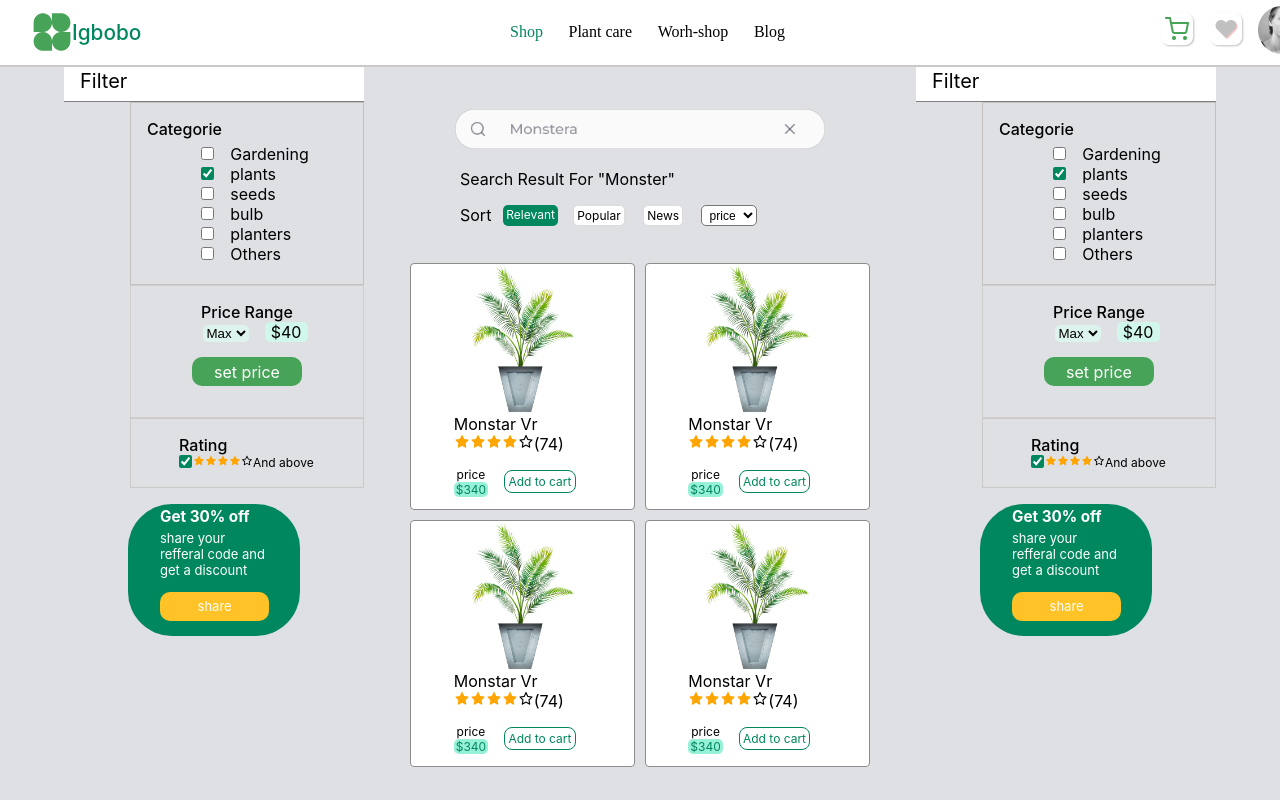
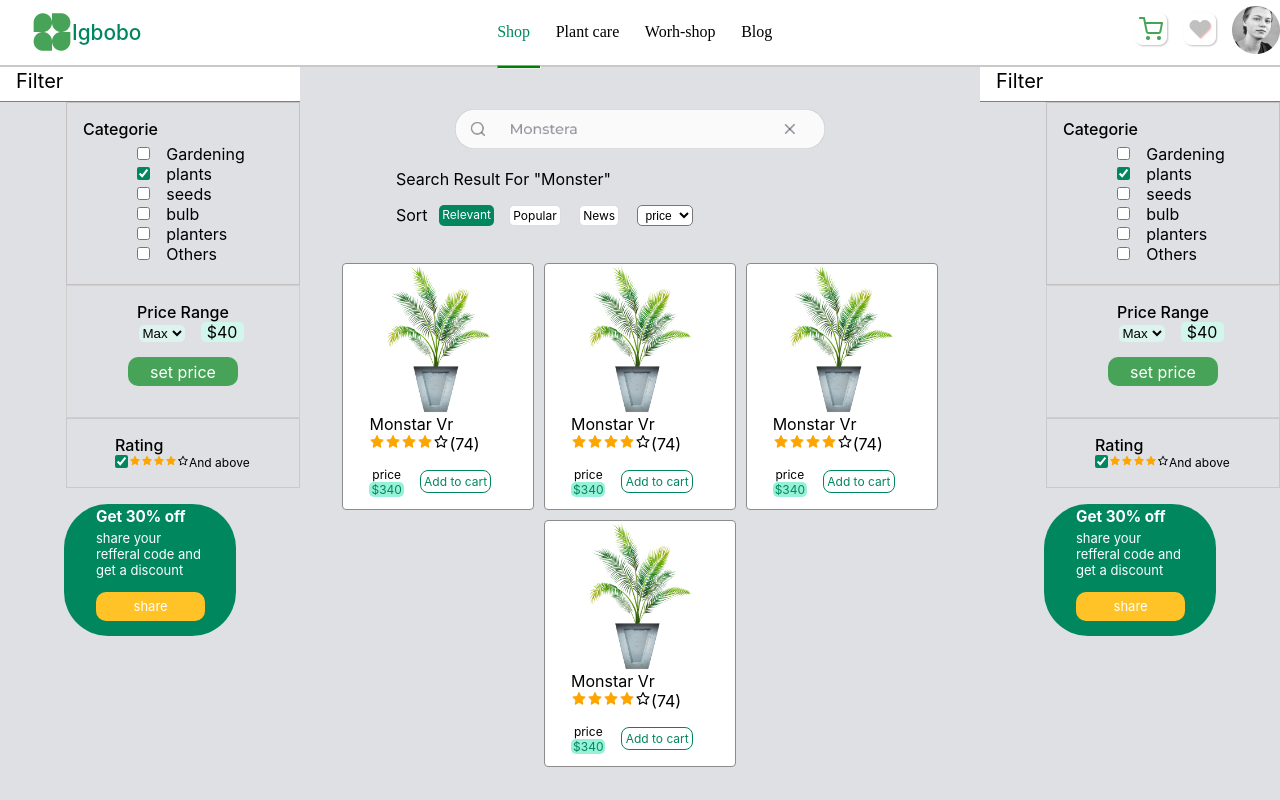
Before and after one commit to goodylove/igbobo, a React (Create React App) app: page / in a window 1280 px wide. Built offline with nearby package versions, Linux system fonts and the light colour scheme.

Commit message:
completed monster

```diff
--- a/src/components/centersection/Monstar.css
+++ b/src/components/centersection/Monstar.css
@@ -60,7 +60,7 @@
 }
 .plan1{
     border: 1px solid rgb(141, 140, 140);
-    width: 223px;
+    width: 190px;
     background-color: #fff;
     border-radius: 4px;
     margin: 0.3rem;
--- a/src/components/nav/Nav.css
+++ b/src/components/nav/Nav.css
@@ -31,20 +31,23 @@
     display: flex;
     justify-content: center;
     font-size: 1rem;
+    align-items: center;
     font-weight: 400;
     font-family: cursive;
 }
 .menu-con .list li{
-    padding: 0.8rem;
+    padding: 0  0.8rem;
 }
 .menu-con .list .shop-shop{
     color: #00875E;
     font-weight: 500;
+    position: relative;
 }
 .cart-con .list-cart{
     display: flex;
         justify-content: center;
         align-items: center;
+        padding-right: 1.6rem;
 }
 .cart-con .list-cart li{
     padding: 0.4rem;
--- a/src/components/nav/Nav.jsx
+++ b/src/components/nav/Nav.jsx
@@ -16,7 +16,20 @@ const Nav = () => {
       </div>
       <div className="menu-con">
         <ul className="list">
-          <li className="shop-shop">Shop</li>
+          <li className="shop-shop">
+            Shop
+            <hr
+              style={{
+                // marginTop: "1rem",
+                position: "absolute",
+                top: "42px",
+                width: "42px",
+                color: "green",
+                backgroundColor: "green",
+                height: "2px",
+              }}
+            />
+          </li>
           <li>Plant care</li>
           <li>Worh-shop</li>
           <li>Blog</li>
--- a/src/pages/Shop.css
+++ b/src/pages/Shop.css
@@ -5,7 +5,7 @@
     margin-top: 3.8rem;
 }
 .wrapper{
-width: 90%;
+width: 100%;
 display: flex;
 justify-content: space-between;
 /* align-items: center; */
```
